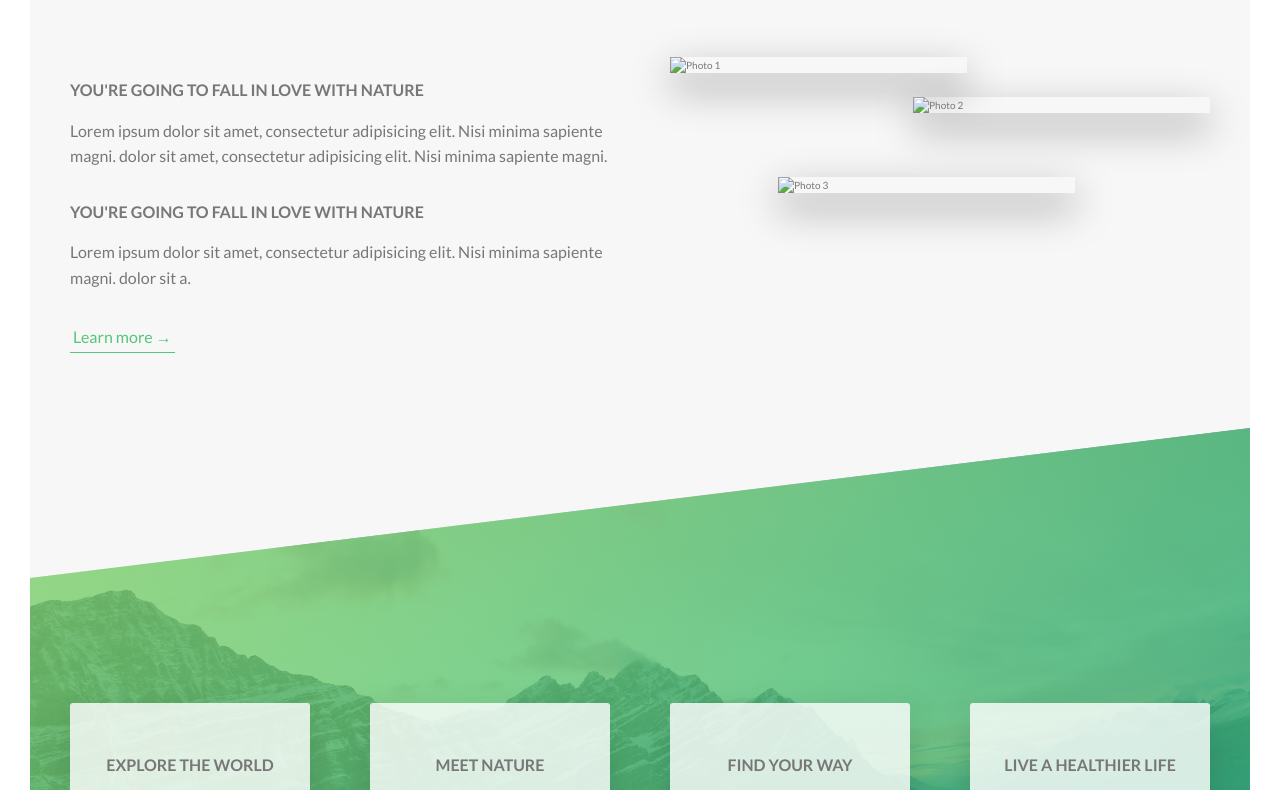
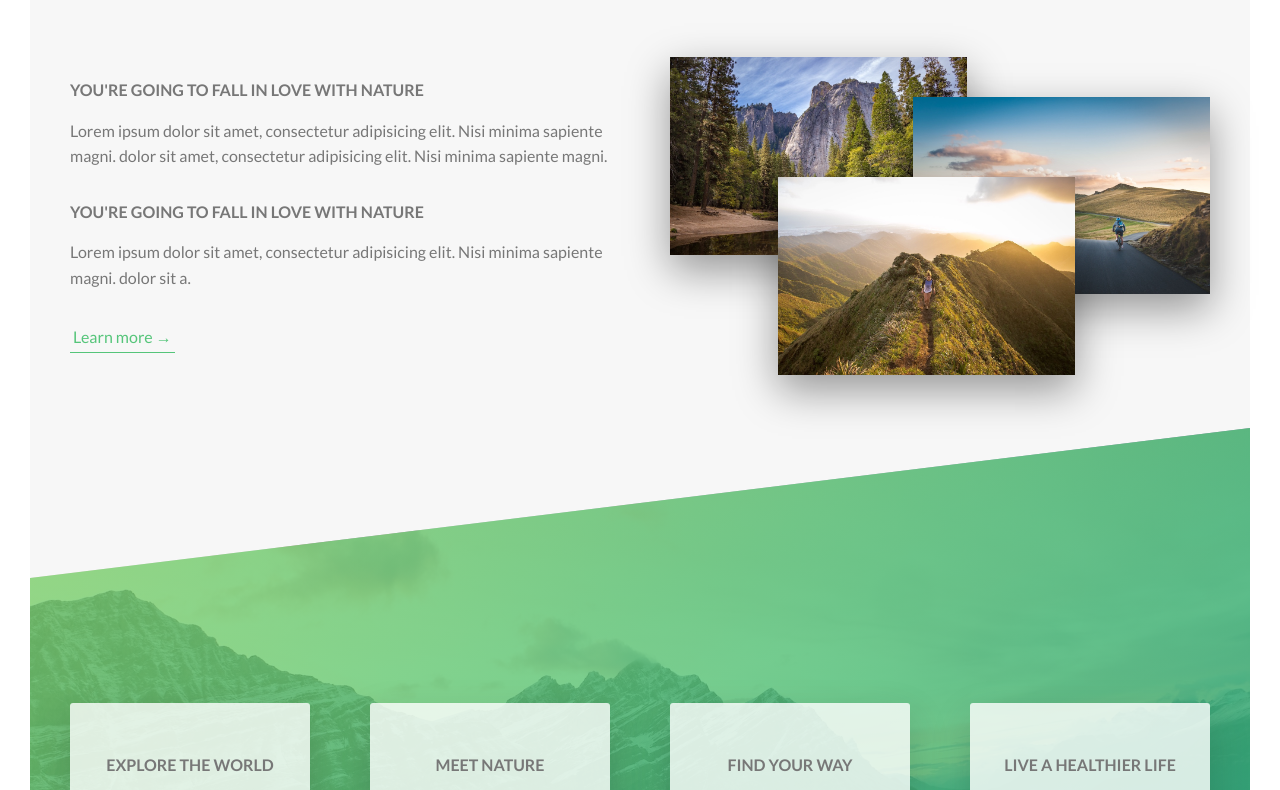
Before and after one commit to benicandra/natours, a website: page index.html in a window 1280 px wide. Shown: the part 1027-1817 px from the top of the page. Drawn offline with Linux system fonts and the light colour scheme.

Commit message:
fix: img on section about

```diff
--- a/index.html
+++ b/index.html
@@ -99,27 +99,21 @@
           <div class="col-1-of-2">
             <div class="composition">
               <img
-                srcset="img/nat-1-small.jpg 300w, img/nat-1-large.jpg 1000w"
-                sizes="(max-width: 65.25em) 20vw, (max-width: 37.5em) 30vw, 300px"
+                src="img/nat-1-large.jpg"
                 alt="Photo 1"
                 class="composition__photo composition__photo--p1"
-                src="img/nat-1-large.jpg"
               />
 
               <img
-                srcset="img/nat-2-small.jpg 300w, img/nat-2-large.jpg 1000w"
-                sizes="(max-width: 65.25em) 20vw, (max-width: 37.5em) 30vw, 300px"
+                src="img/nat-2-large.jpg"
                 alt="Photo 2"
                 class="composition__photo composition__photo--p2"
-                src="img/nat-2-large.jpg"
               />
 
               <img
-                srcset="img/nat-3-small.jpg 300w, img/nat-3-large.jpg 1000w"
-                sizes="(max-width: 65.25em) 20vw, (max-width: 37.5em) 30vw, 300px"
+                src="img/nat-3-large.jpg"
                 alt="Photo 3"
                 class="composition__photo composition__photo--p3"
-                src="img/nat-3-large.jpg"
               />
             </div>
           </div>
```
